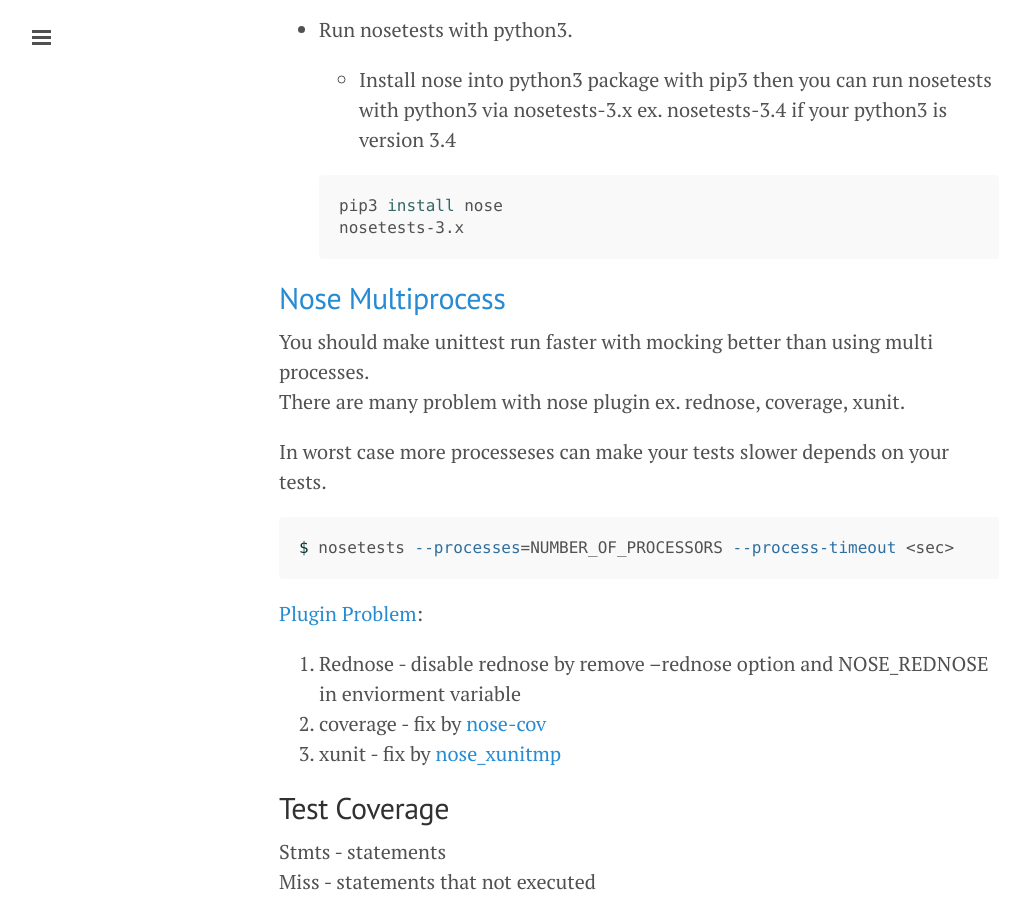
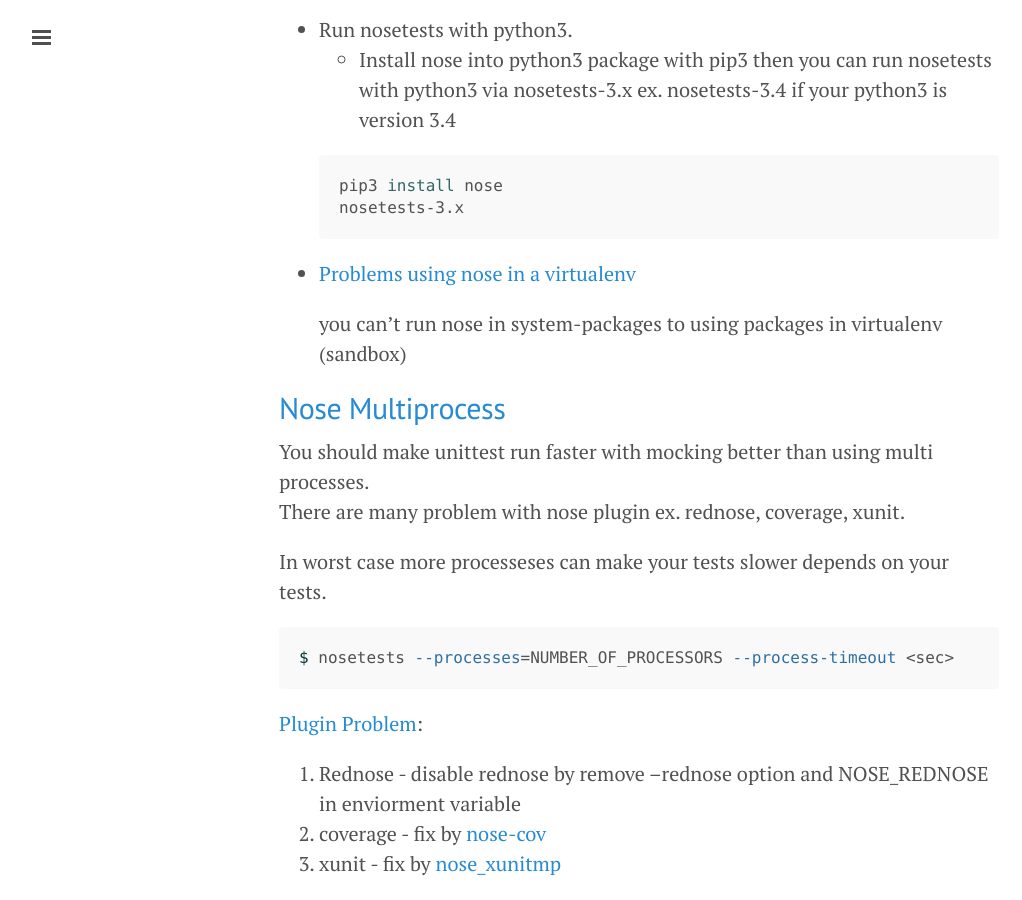
Before and after one commit to ibotdotout/ibotdotout.github.io, a Jekyll site: the page built from _posts/2014-07-11-python-testing.md, in a window 1280 px wide and 900 px high, scrolled down 915 px. Shown: the whole window, without its empty margins (1-1023 px from the left). Built offline with Jekyll 4.4.1, drawn with Linux system fonts in a browser that asks for light colours; Markdown is read by kramdown in place of the engine named in the settings.

Commit message:
Problems using nose in a virtualenv

````diff
--- a/_posts/2014-07-11-python-testing.md
+++ b/_posts/2014-07-11-python-testing.md
@@ -36,6 +36,9 @@ There are difference between 'building it right' and 'building the right thing'.
   pip3 install nose
   nosetests-3.x
   ```
+* [Problems using nose in a virtualenv](http://stackoverflow.com/questions/864956/problems-using-nose-in-a-virtualenv)
+
+  you can't run nose in system-packages to using packages in virtualenv (sandbox)
 
 ##[Nose Multiprocess](http://nose.readthedocs.org/en/latest/plugins/multiprocess.html)
 
````
